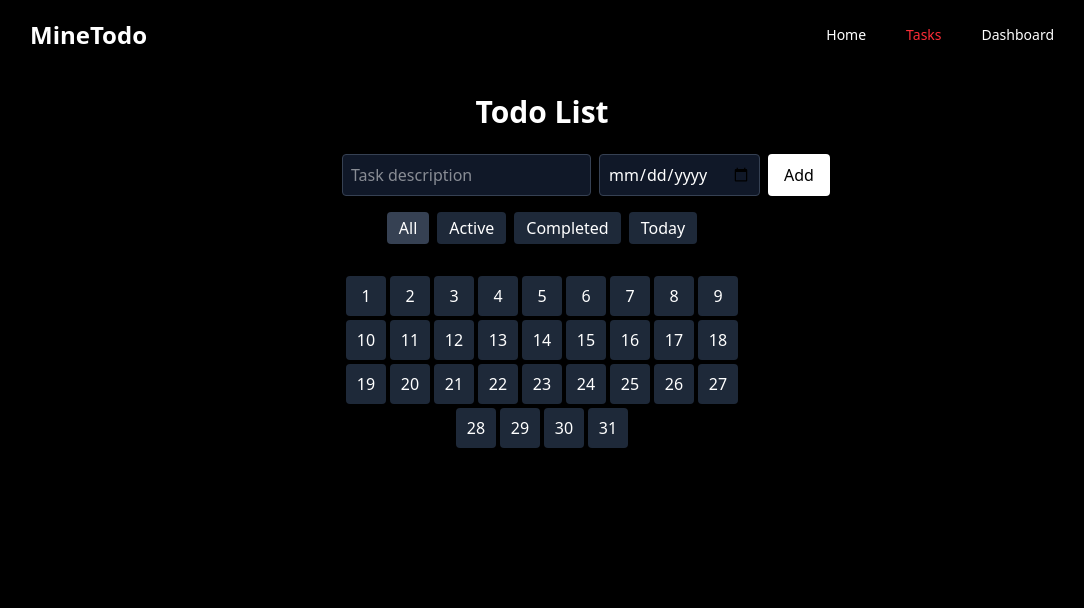
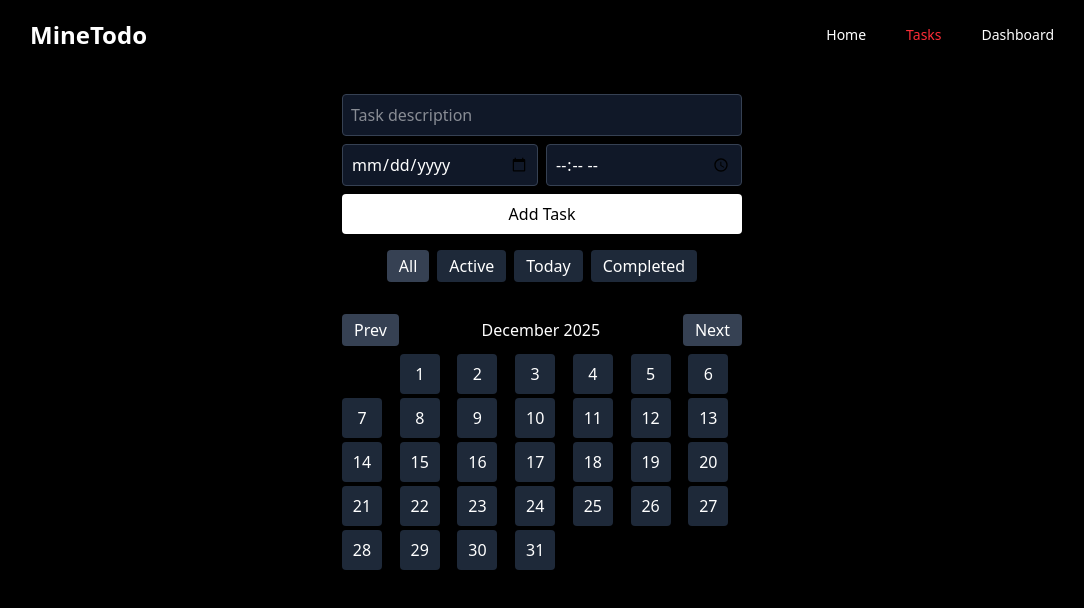
Before and after one commit to homecoming7777/MytodoList, a React (Vite) app: page /Tasks in a window 1280 px wide. Shown: the top 608 px of the page, without its empty margins (98-1182 px from the left). Built offline with nearby package versions, Linux system fonts and the light colour scheme; a web font is replaced by a local one.

Commit message:
calendar and ordering

```diff
--- /dev/null
+++ b/src/components/Mini$Calendar.jsx
@@ -0,0 +1,69 @@
+import { useMemo } from "react";
+
+export default function MiniCalendar({ selectedDate, onSelectDate }) {
+  const today = new Date();
+  const year = today.getFullYear();
+  const month = today.getMonth();
+  const todayStr = today.toISOString().split("T")[0];
+
+  const daysInMonth = new Date(year, month + 1, 0).getDate();
+  const firstDay = new Date(year, month, 1).getDay();
+
+  const days = useMemo(() => {
+    const arr = [];
+    for (let i = 0; i < firstDay; i++) arr.push(null);
+    for (let d = 1; d <= daysInMonth; d++) {
+      const date = new Date(year, month, d)
+        .toISOString()
+        .split("T")[0];
+      arr.push(date);
+    }
+    return arr;
+  }, [year, month, firstDay]);
+
+  const monthName = today.toLocaleString("default", { month: "long" });
+
+  return (
+    <aside className="w-64 bg-gray-900 text-white rounded-xl p-4">
+      <h3 className="text-sm font-semibold mb-4">
+        {monthName} {year}
+      </h3>
+
+      <div className="grid grid-cols-7 gap-1 text-xs text-center mb-2">
+        {["S", "M", "T", "W", "T", "F", "S"].map(d => (
+          <div key={d} className="text-gray-400">{d}</div>
+        ))}
+      </div>
+
+      <div className="grid grid-cols-7 gap-1">
+        {days.map((date, i) => {
+          if (!date) return <div key={i} />;
+
+          const isToday = date === todayStr;
+          const isSelected = date === selectedDate;
+
+          return (
+            <button
+              key={date}
+              onClick={() => onSelectDate(date)}
+              className={`
+                h-9 rounded-lg text-sm transition
+                ${isSelected ? "bg-indigo-600" : "hover:bg-gray-800"}
+                ${isToday ? "border border-indigo-400" : ""}
+              `}
+            >
+              {date.split("-")[2]}
+            </button>
+          );
+        })}
+      </div>
+
+      <button
+        onClick={() => onSelectDate(todayStr)}
+        className="mt-4 w-full text-xs text-indigo-400 hover:text-indigo-300"
+      >
+        Jump to Today
+      </button>
+    </aside>
+  );
+}
--- a/src/components/TodoItem.jsx
+++ b/src/components/TodoItem.jsx
@@ -13,54 +13,84 @@ export default function TodoItem({
   saveEdit,
 }) {
   const today = new Date().toISOString().slice(0, 10);
+  const isToday = todo.date === today;
 
   return (
-    <li className="bg-gray-900 p-3 rounded flex flex-col md:flex-row justify-between items-start md:items-center">
+    <li className="bg-gray-900 border border-gray-800 p-3 rounded-lg flex flex-col gap-2">
       {editingId === todo.id ? (
-        <div className="flex flex-col md:flex-row gap-2 w-full items-start md:items-center">
+        /* EDIT MODE */
+        <div className="flex flex-col md:flex-row gap-2 w-full">
           <input
             value={editText}
             onChange={(e) => setEditText(e.target.value)}
-            className="bg-gray-800 border border-gray-700 p-1 rounded flex-1"
+            className="bg-gray-800 border border-gray-700 p-2 rounded flex-1 text-white"
+            placeholder="Task title"
           />
+
           <input
             type="date"
             value={editDate}
             onChange={(e) => setEditDate(e.target.value)}
-            className="bg-gray-800 border border-gray-700 p-1 rounded"
+            className="bg-gray-800 border border-gray-700 p-2 rounded text-white"
           />
+
           <input
             type="time"
             value={editTime}
             onChange={(e) => setEditTime(e.target.value)}
-            className="bg-gray-800 border border-gray-700 p-1 rounded"
+            className="bg-gray-800 border border-gray-700 p-2 rounded text-white"
           />
+
           <button
             onClick={() => saveEdit(todo.id)}
-            className="bg-white text-black px-3 rounded"
+            className="bg-indigo-600 hover:bg-indigo-500 px-4 rounded text-white active:scale-95 transition"
           >
             Save
           </button>
         </div>
       ) : (
-        <div className="flex flex-col md:flex-row justify-between items-start md:items-center w-full">
+        /* VIEW MODE */
+        <div className="flex flex-col md:flex-row justify-between items-start md:items-center gap-2">
           <div className="flex items-center gap-3">
             <input
               type="checkbox"
               checked={todo.completed}
               onChange={() => toggleCompleted(todo.id)}
-              className="w-5 h-5"
+              className="w-5 h-5 accent-indigo-600"
             />
-            <span className={`${todo.completed ? "line-through text-gray-500" : ""}`}>
+
+            <span
+              className={`text-sm md:text-base ${
+                todo.completed
+                  ? "line-through text-gray-500"
+                  : "text-white"
+              }`}
+            >
               {todo.text}
             </span>
+
+            {isToday && (
+              <span className="text-xs px-2 py-0.5 rounded bg-indigo-600 text-white">
+                Today
+              </span>
+            )}
           </div>
 
-          <div className="flex gap-2 items-center mt-2 md:mt-0 flex-wrap">
-            {todo.date && <span className="text-gray-400 text-sm">{todo.date}</span>}
-            {todo.time && <span className="text-gray-400 text-sm">{todo.time}</span>}
-            <button onClick={() => startEdit(todo)}>Edit</button>
-            <button onClick={() => deleteTodo(todo.id)} className="text-red-400">
+          <div className="flex gap-3 items-center text-sm text-gray-400 flex-wrap">
+            {todo.date && <span>{todo.date}</span>}
+            {todo.time && <span>{todo.time}</span>}
+
+            <button
+              onClick={() => startEdit(todo)}
+              className="hover:text-white transition"
+            >
+              Edit
+            </button>
+
+            <button
+              onClick={() => deleteTodo(todo.id)}
+              className="text-red-400 hover:text-red-300 transition"
+            >
               Delete
             </button>
           </div>
--- a/src/pages/Tasks.jsx
+++ b/src/pages/Tasks.jsx
@@ -1,25 +1,65 @@
 import { useState, useEffect } from "react";
 import Navbar from "../components/Navbar";
+import TodoItem from "../components/TodoItem";
+
 export default function Tasks() {
+  const today = new Date();
+  const todayStr = today.toISOString().slice(0, 10);
+
   const [todos, setTodos] = useState(() => {
     const saved = localStorage.getItem("todos");
     return saved ? JSON.parse(saved) : [];
   });
 
-
-
   const [input, setInput] = useState("");
   const [date, setDate] = useState("");
+  const [time, setTime] = useState("");
+
+  const [filter, setFilter] = useState("all");
+  const [selectedDate, setSelectedDate] = useState(null);
+
   const [editingId, setEditingId] = useState(null);
   const [editText, setEditText] = useState("");
   const [editDate, setEditDate] = useState("");
-  const [filter, setFilter] = useState("all");
-  const [selectedDate, setSelectedDate] = useState(null);
+  const [editTime, setEditTime] = useState("");
 
-  const todayStr = new Date().toISOString().slice(0, 10);
+  // For month navigation
+  const [calendarMonth, setCalendarMonth] = useState(today.getMonth());
+  const [calendarYear, setCalendarYear] = useState(today.getFullYear());
 
+  // Browser notifications
+  useEffect(() => {
+    if (Notification.permission !== "granted") {
+      Notification.requestPermission();
+    }
+  }, []);
+
+  // Save todos in localStorage
   useEffect(() => {
     localStorage.setItem("todos", JSON.stringify(todos));
+  }, [todos]);
+
+  // Notifications
+  useEffect(() => {
+    const interval = setInterval(() => {
+      const now = new Date();
+      todos.forEach((todo) => {
+        if (!todo.completed && !todo.notified && todo.date && todo.time) {
+          const todoDateTime = new Date(`${todo.date}T${todo.time}`);
+          if (now >= todoDateTime && now - todoDateTime < 60000) {
+            if (Notification.permission === "granted") {
+              new Notification("Todo Reminder", { body: todo.text });
+            }
+            setTodos((prev) =>
+              prev.map((t) =>
+                t.id === todo.id ? { ...t, notified: true } : t
+              )
+            );
+          }
+        }
+      });
+    }, 60000);
+    return () => clearInterval(interval);
   }, [todos]);
 
   const addTodo = () => {
@@ -31,89 +71,127 @@ export default function Tasks() {
         text: input,
         completed: false,
         date: date || todayStr,
+        time: time || "",
+        notified: false,
       },
     ]);
     setInput("");
     setDate("");
+    setTime("");
   };
 
   const deleteTodo = (id) => setTodos(todos.filter((t) => t.id !== id));
+  const toggleCompleted = (id) =>
+    setTodos(
+      todos.map((t) =>
+        t.id === id ? { ...t, completed: !t.completed } : t
+      )
+    );
 
   const startEdit = (todo) => {
     setEditingId(todo.id);
     setEditText(todo.text);
     setEditDate(todo.date);
+    setEditTime(todo.time || "");
   };
 
   const saveEdit = (id) => {
     setTodos(
       todos.map((t) =>
         t.id === id
-          ? { ...t, text: editText, date: editDate || todayStr }
+          ? {
+              ...t,
+              text: editText,
+              date: editDate || todayStr,
+              time: editTime || "",
+              notified: false,
+            }
           : t
       )
     );
     setEditingId(null);
   };
 
-  const toggleCompleted = (id) => {
-    setTodos(
-      todos.map((t) =>
-        t.id === id ? { ...t, completed: !t.completed } : t
-      )
-    );
+  const filteredTodos = todos.filter((t) => {
+    if (selectedDate) return t.date === selectedDate;
+    switch (filter) {
+      case "active":
+        return !t.completed;
+      case "completed":
+        return t.completed;
+      case "today":
+        return t.date === todayStr;
+      default:
+        return true;
+    }
+  });
+
+  // Calendar helpers
+  const daysInMonth = new Date(calendarYear, calendarMonth + 1, 0).getDate();
+  const monthStart = new Date(calendarYear, calendarMonth, 1).getDay(); // 0-6, Sun-Sat
+
+  const goPrevMonth = () => {
+    if (calendarMonth === 0) {
+      setCalendarMonth(11);
+      setCalendarYear(calendarYear - 1);
+    } else {
+      setCalendarMonth(calendarMonth - 1);
+    }
   };
 
-  const filteredTodos = todos.filter((t) => {
-    if (selectedDate) return t.date === selectedDate;
-    if (filter === "all") return true;
-    if (filter === "active") return !t.completed;
-    if (filter === "completed") return t.completed;
-    if (filter === "today") return t.date === todayStr;
-  });
-
-  const daysInMonth = new Date(
-    new Date().getFullYear(),
-    new Date().getMonth() + 1,
-    0
-  ).getDate();
+  const goNextMonth = () => {
+    if (calendarMonth === 11) {
+      setCalendarMonth(0);
+      setCalendarYear(calendarYear + 1);
+    } else {
+      setCalendarMonth(calendarMonth + 1);
+    }
+  };
 
   return (
     <>
+      <Navbar />
 
-    <Navbar />
       <div className="min-h-screen bg-black text-white p-6 max-w-md mx-auto">
-      <h1 className="text-3xl font-semibold text-center mb-6">Todo List</h1>
-
-      {/* Input */}
-      <div className="flex flex-col md:flex-row gap-2">
+        {/* Add task */}
+        <div className="flex flex-col gap-2">
           <input
-          type="text"
             value={input}
             onChange={(e) => setInput(e.target.value)}
             placeholder="Task description"
-          className="flex-1 bg-gray-900 border border-gray-700 p-2 rounded"
+            className="bg-gray-900 border border-gray-700 p-2 rounded"
           />
+          <div className="flex gap-2">
             <input
               type="date"
               value={date}
               onChange={(e) => setDate(e.target.value)}
-          className="bg-gray-900 border border-gray-700 p-2 rounded"
+              className="bg-gray-900 border border-gray-700 p-2 rounded flex-1"
             />
+            <input
+              type="time"
+              value={time}
+              onChange={(e) => setTime(e.target.value)}
+              className="bg-gray-900 border border-gray-700 p-2 rounded flex-1"
+            />
+          </div>
           <button
             onClick={addTodo}
-          className="bg-white text-black px-4 rounded"
+            className="bg-white text-black py-2 rounded"
           >
-          Add
+            Add Task
           </button>
         </div>
 
         {/* Filters */}
         <div className="flex justify-center gap-2 mt-4 flex-wrap">
-        {["all", "active", "completed", "today"].map((f) => (
+          {["all", "active", "today", "completed"].map((f) => (
             <button
               key={f}
-            onClick={() => setFilter(f)}
+              onClick={() => {
+                setFilter(f);
+                setSelectedDate(null);
+              }}
               className={`px-3 py-1 rounded ${
                 filter === f ? "bg-gray-700" : "bg-gray-800"
               }`}
@@ -123,78 +201,66 @@ export default function Tasks() {
           ))}
         </div>
 
-      {/* Todo List */}
+        {/* Todo list */}
         <ul className="mt-6 space-y-3">
-        {filteredTodos.map((t) => (
-           <li
-           key={t.id}
-           className="bg-gray-900 p-3 rounded flex flex-col md:flex-row justify-between items-start md:items-center"
-           >
-            {editingId === t.id ? (
-              <div className="flex flex-col md:flex-row gap-2 w-full items-start md:items-center">
-                <input
-                  value={editText}
-                  onChange={(e) => setEditText(e.target.value)}
-                  className="bg-gray-800 border border-gray-700 p-1 rounded flex-1"
+          {filteredTodos.map((todo) => (
+            <TodoItem
+              key={todo.id}
+              todo={todo}
+              toggleCompleted={toggleCompleted}
+              startEdit={startEdit}
+              deleteTodo={deleteTodo}
+              editingId={editingId}
+              editText={editText}
+              setEditText={setEditText}
+              editDate={editDate}
+              setEditDate={setEditDate}
+              editTime={editTime}
+              setEditTime={setEditTime}
+              saveEdit={saveEdit}
             />
-                <input
-                  type="date"
-                  value={editDate}
-                  onChange={(e) => setEditDate(e.target.value)}
-                  className="bg-gray-800 border border-gray-700 p-1 rounded"
-                />
-                <button
-                  onClick={() => saveEdit(t.id)}
-                  className="bg-white text-black px-3 rounded"
-                  >
-                  Save
-                </button>
-              </div>
-            ) : (
-               <div className="flex flex-col md:flex-row justify-between items-start md:items-center w-full">
-                <div className="flex items-center gap-3">
-                  <input
-                    type="checkbox"
-                    checked={t.completed}
-                    onChange={() => toggleCompleted(t.id)}
-                    className="w-5 h-5"
-                    />
-                  <span
-                    className={`${t.completed ? "line-through text-gray-500" : ""}`}
-                    >
-                    {t.text}
-                  </span>
-                </div>
-
-                <div className="flex gap-2 items-center mt-2 md:mt-0 flex-wrap">
-                  <span className="text-gray-400 text-sm">{t.date}</span>
-                  <button onClick={() => startEdit(t)}>Edit</button>
-                  <button onClick={() => deleteTodo(t.id)} className="text-red-400">
-                    Delete
-                  </button>
-                </div>
-              </div>
-            )}
-          </li>
           ))}
         </ul>
 
-      {/* Simple Calendar */}
-      <div className="mt-8 flex flex-wrap gap-1 justify-center">
+        {/* Mini calendar */}
+        <div className="mt-8">
+          <div className="flex justify-between items-center mb-2">
+            <button onClick={goPrevMonth} className="px-3 py-1 bg-gray-700 rounded">
+              Prev
+            </button>
+            <span>
+              {new Date(calendarYear, calendarMonth).toLocaleString("default", {
+                month: "long",
+                year: "numeric",
+              })}
+            </span>
+            <button onClick={goNextMonth} className="px-3 py-1 bg-gray-700 rounded">
+              Next
+            </button>
+          </div>
+
+          <div className="grid grid-cols-7 gap-1">
+            {Array.from({ length: monthStart }).map((_, i) => (
+              <div key={`empty-${i}`} />
+            ))}
             {Array.from({ length: daysInMonth }, (_, i) => i + 1).map((d) => {
-          const dateStr = `${new Date().getFullYear()}-${String(
-             new Date().getMonth() + 1
-            ).padStart(2, "0")}-${String(d).padStart(2, "0")}`;
+              const dateStr = `${calendarYear}-${String(calendarMonth + 1).padStart(2, "0")}-${String(
+                d
+              ).padStart(2, "0")}`;
               const hasTask = todos.some((t) => t.date === dateStr);
+
               return (
                 <button
                   key={d}
-              onClick={() => setSelectedDate(dateStr)}
+                  onClick={() => {
+                    setSelectedDate(dateStr);
+                    setFilter("all");
+                  }}
                   className={`w-10 h-10 rounded ${
                     selectedDate === dateStr
                       ? "bg-purple-600"
                       : hasTask
-                  ? "border-2 border-purple-500"
+                      ? "border border-purple-500"
                       : "bg-gray-800"
                   }`}
                 >
@@ -203,11 +269,12 @@ export default function Tasks() {
               );
             })}
           </div>
+        </div>
 
         {selectedDate && (
           <button
             onClick={() => setSelectedDate(null)}
-          className="mt-4 px-4 py-2 bg-gray-700 rounded"
+            className="mt-4 w-full bg-gray-700 py-2 rounded"
           >
             Clear Date Filter
           </button>
```
Lines whose indentation alone changed are shown as unchanged.
